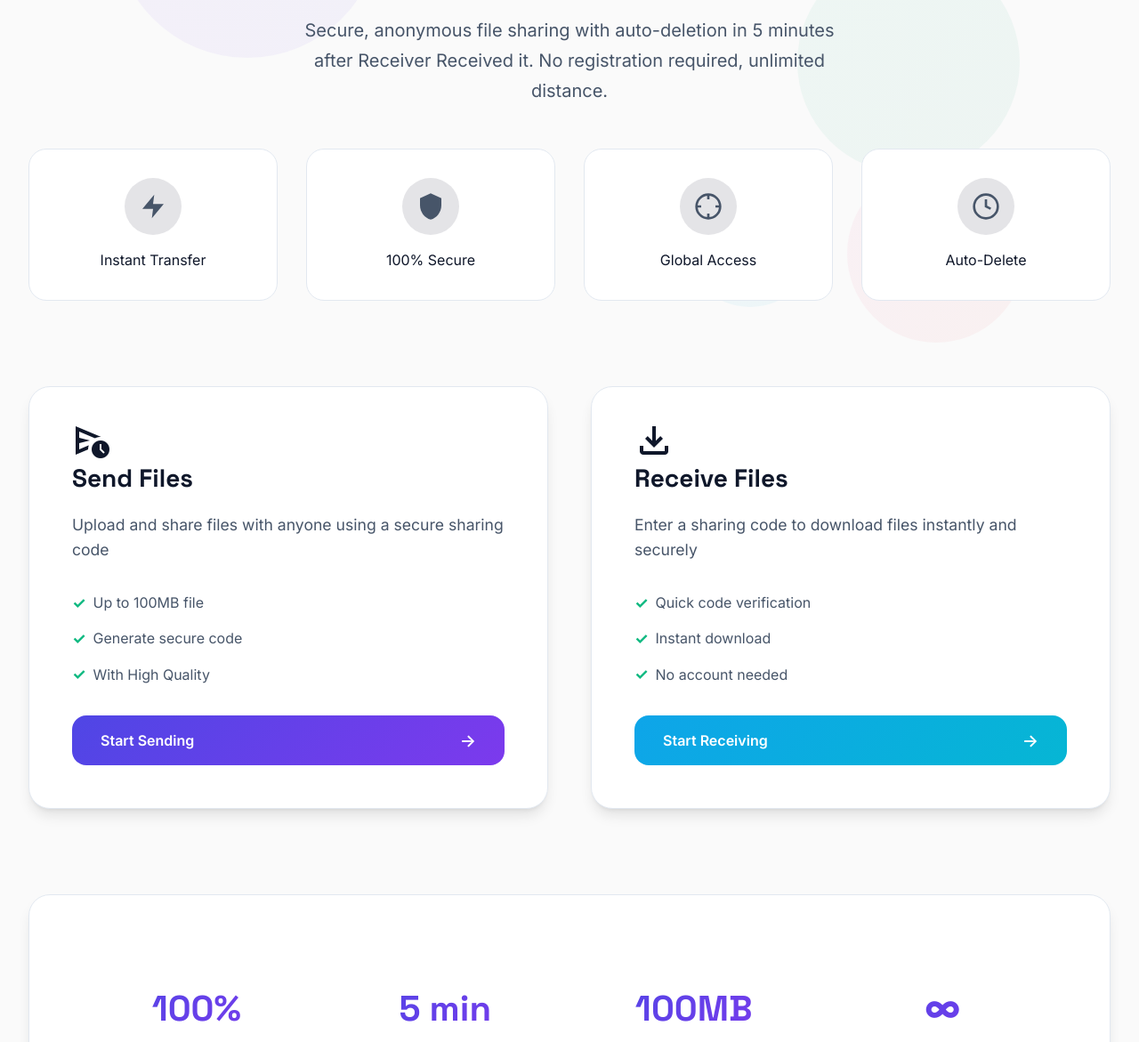
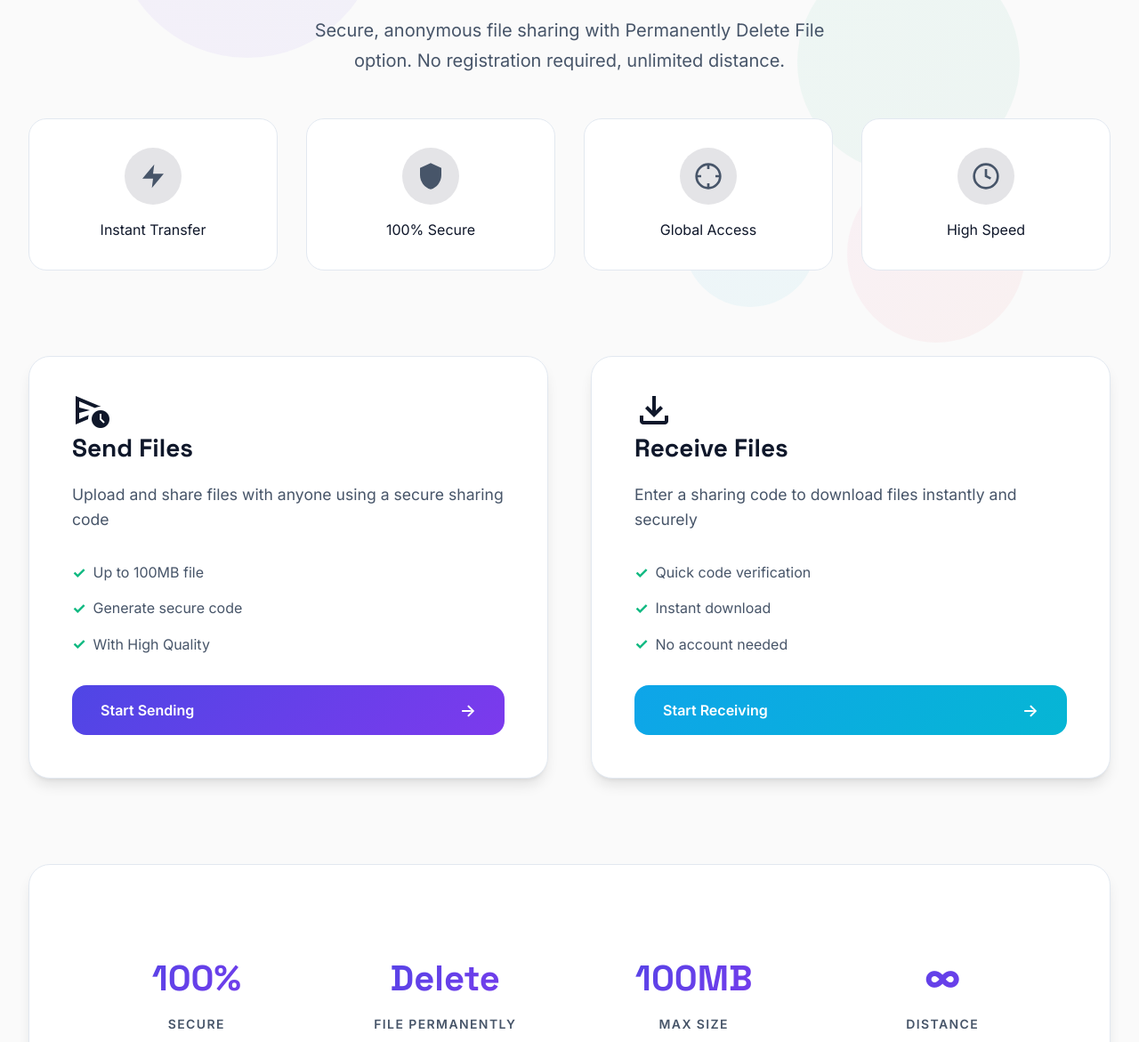
Before and after one commit to CODE-HUB07/Droply, a website: page public/index.html in a window 1280 px wide. Shown: the part 295-1466 px from the top of the page at 89% size. Drawn offline with nearby package versions, Linux system fonts and the light colour scheme.

Commit message:
Update index.html

```diff
--- a/public/index.html
+++ b/public/index.html
@@ -39,7 +39,7 @@
                 <span class="highlight">Without Distance Limits</span>
             </h1>
             <p class="hero-subtitle">
-                Secure, anonymous file sharing with auto-deletion in 5 minutes after Receiver Received it.
+                Secure, anonymous file sharing with Permanently Delete File option.
                 No registration required, unlimited distance.
             </p>
             <div class="features-grid">
@@ -75,7 +75,7 @@
                             <polyline points="12,6 12,12 16,14" stroke="currentColor" stroke-width="2"/>
                         </svg>
                     </div>
-                    <span>Auto-Delete</span>
+                    <span>High Speed</span>
                 </div>
             </div>
         </div>
@@ -126,8 +126,8 @@ download
                 <div class="stat-label">Secure</div>
             </div>
             <div class="stat-item">
-                <div class="stat-number">5 min</div>
-                <div class="stat-label">Auto-Delete</div>
+                <div class="stat-number">Delete</div>
+                <div class="stat-label">File Permanently</div>
             </div>
             <div class="stat-item">
                 <div class="stat-number">100MB</div>
```
